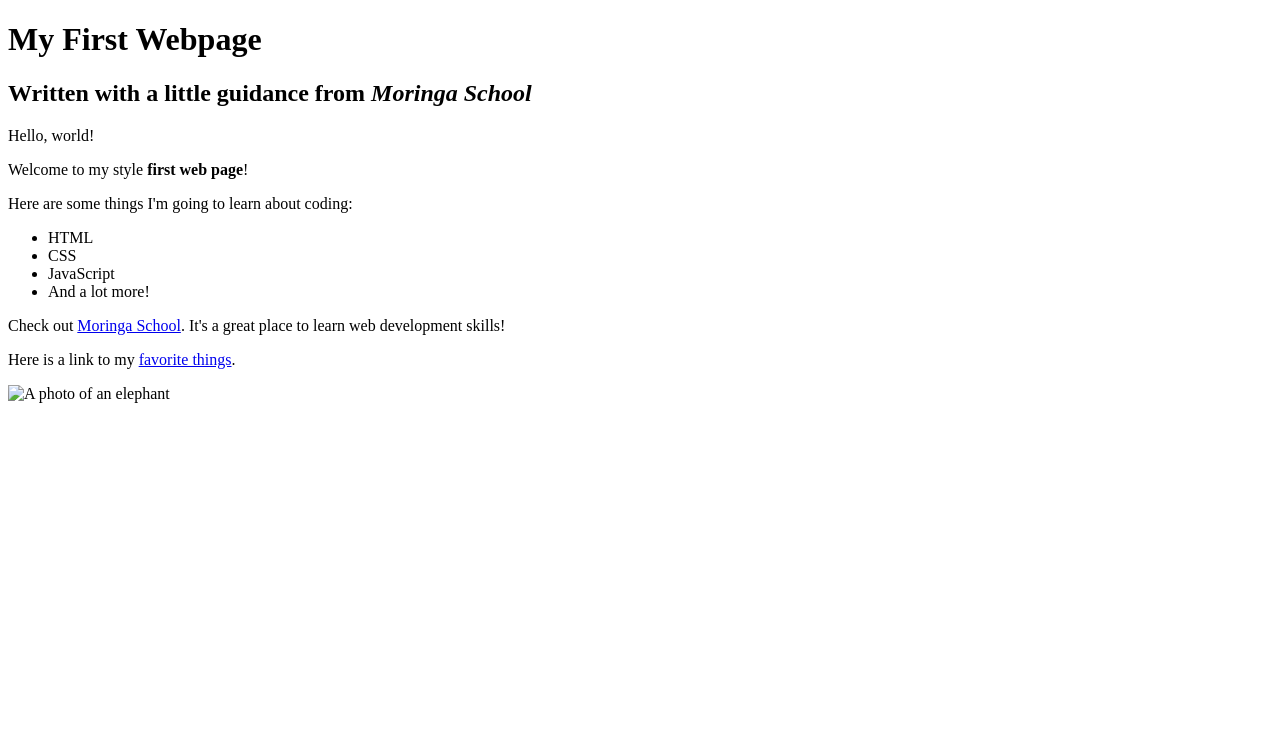
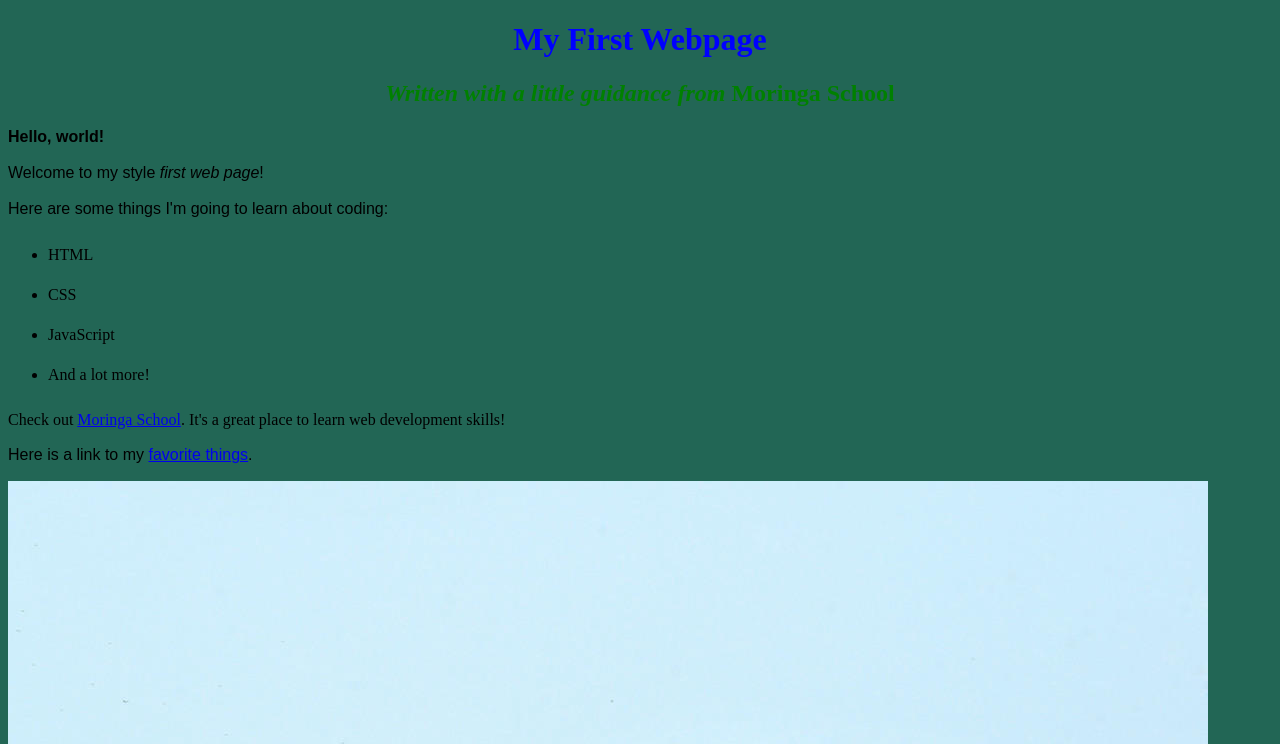
Before and after one commit to nasonmangeli/my-first-webpage, a plain HTML site: page index.html in a window 1280 px wide. Shown: the top 744 px of the page. Drawn offline with Linux system fonts and the light colour scheme.

Commit message:
change name of my-first-wesite.html to index.html

```diff
--- /dev/null
+++ b/css/styles.css
@@ -0,0 +1,29 @@
+h1 {
+  color: blue;
+  text-align: center;
+}
+h2 {
+  color: green;
+  font-style: italic;
+  text-align: center;
+}
+body {
+  background-color: #265;
+
+}
+p {
+  font-family: sans-serif;
+  line-height: 20px;
+}
+
+ul {
+  line-height: 40px;
+}
+strong {
+  font-style: italic;
+  font-weight: normal;
+}
+em {
+  font-weight: bolder;
+  font-style: normal;
+}
--- a/my-first-webpage.html
+++ b/index.html
@@ -2,12 +2,13 @@
 <html>
   <head>
     <title>My first webpage!</title>
+    <link href="css/styles.css" rel="stylesheet" type="text/css">
   </head>
   <body>
     <h1>My First Webpage</h1>
     <h2>Written with a little guidance from <em>Moringa School</em> </h2>
 
-    <p>Hello, world!</p>
+    <p><em>Hello, world!</em></p>
     <p>Welcome to my style <strong>first web page</strong>!</p>
 
     <p>Here are some things I'm going to learn about coding:</p>
@@ -19,6 +20,6 @@
     </ul>
     </p>Check out <a href="http://moringaschool.com/">Moringa School</a>. It's a great place to learn web development skills!</p>
     <p>Here is a link to my <a href="my-favorite-things.html">favorite things</a>.</p>
-    <img src="images/elephant.jpg" alt="A photo of an elephant" 200*200>
+    <img src="images/elephant.jpg" alt="A photo of an elephant" >
   </body>
 </html>
```
Also changed, not shown: my-favorite-things.html (added, +23 -0 lines), images/elephant.jpg (added).
